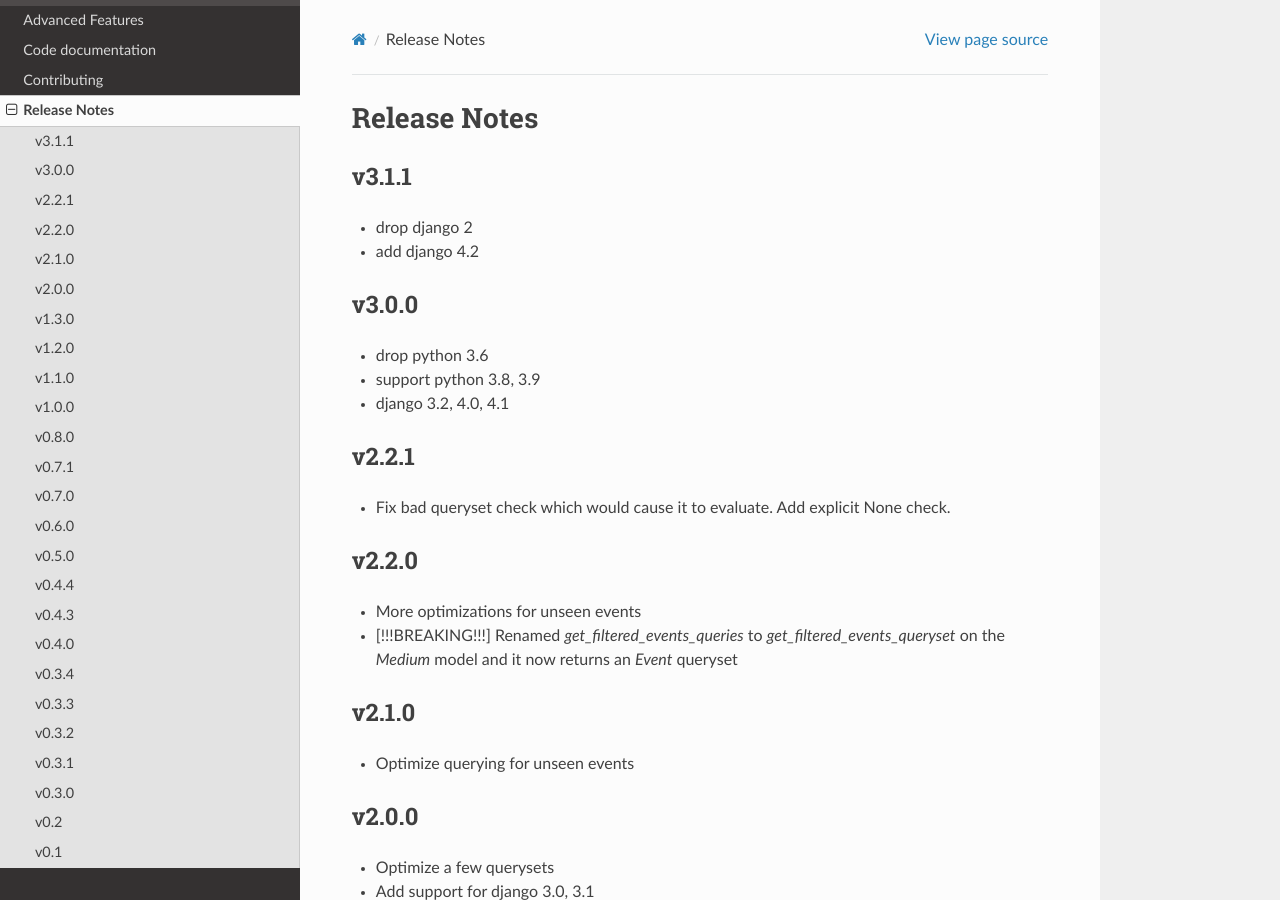
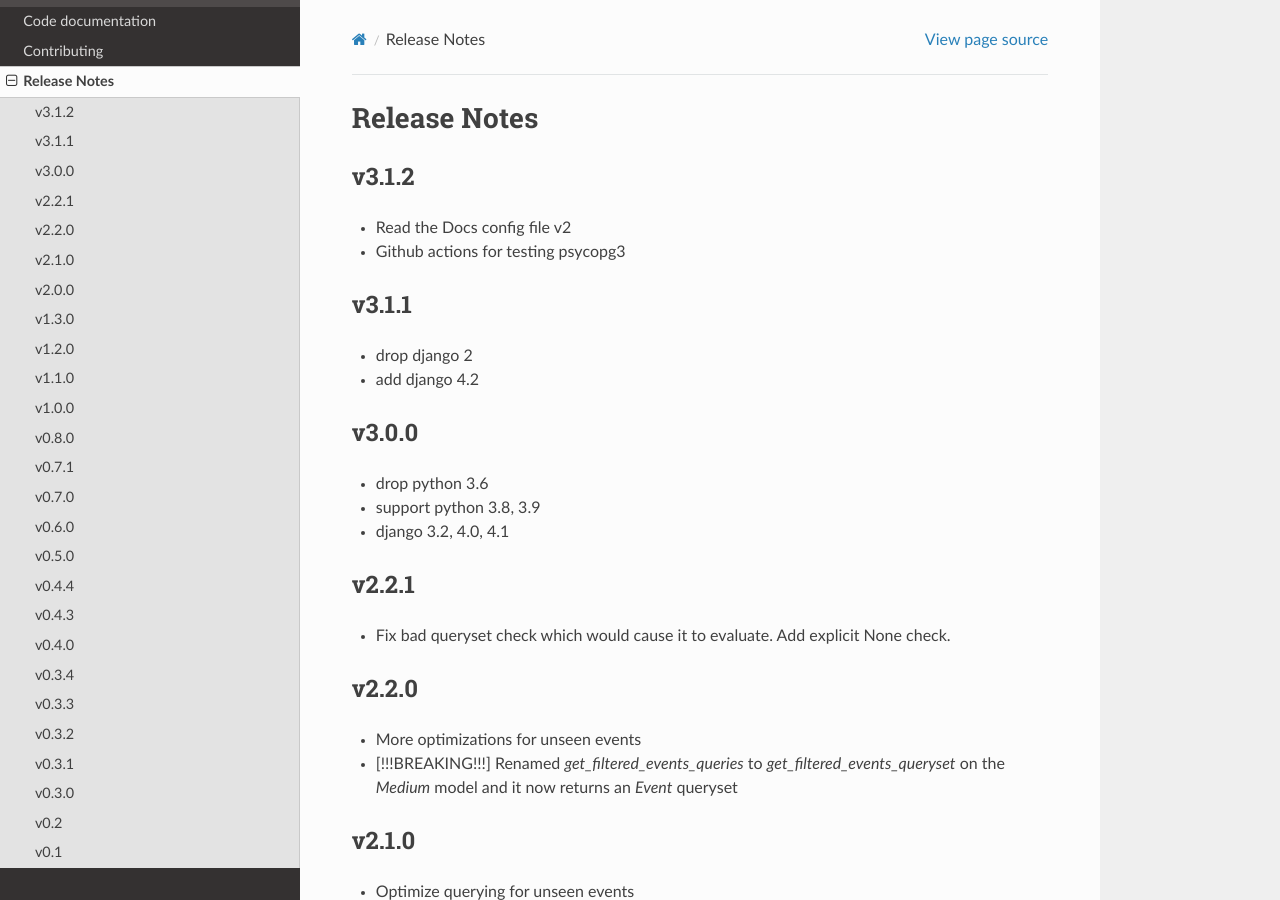
Before and after one commit to ambitioninc/django-entity-event, a Sphinx documentation site: the page built from docs/release_notes.rst, in a window 1280 px wide and 900 px high. Built offline with Sphinx 7.4.7 and the Read the Docs theme 2.0.0, drawn with Linux system fonts in a browser that asks for light colours.

Commit message:
rtd v2 and github actions for psycopg3

```diff
--- a/docs/release_notes.rst
+++ b/docs/release_notes.rst
@@ -1,5 +1,10 @@
 Release Notes
 =============
+
+v3.1.2
+------
+* Read the Docs config file v2
+* Github actions for testing psycopg3
 
 v3.1.1
 ------
--- a/entity_event/version.py
+++ b/entity_event/version.py
@@ -1 +1 @@
-__version__ = '3.1.1'
+__version__ = '3.1.2'
```
Also changed, not shown: .readthedocs.yaml (added), 1 other file.
